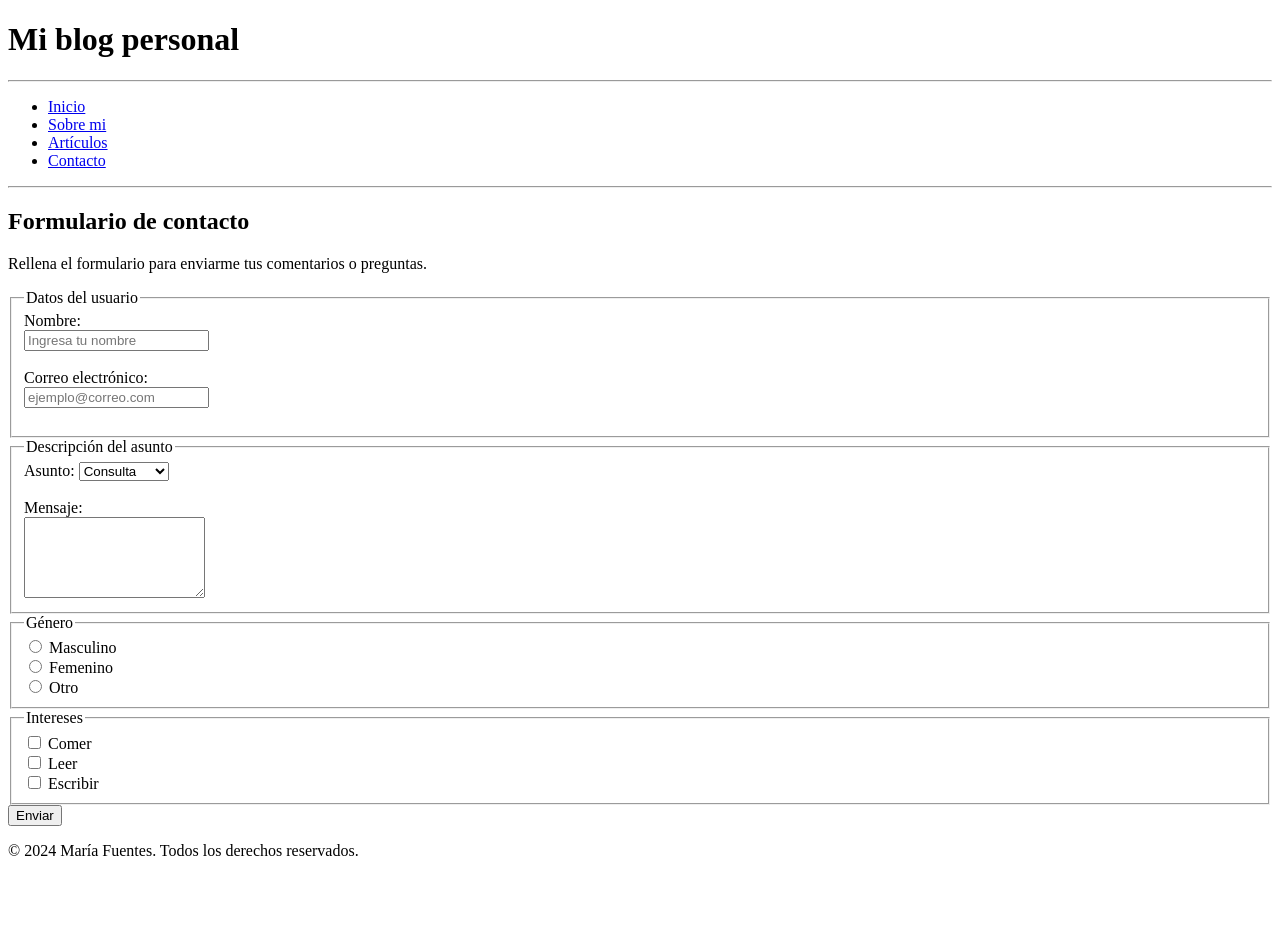
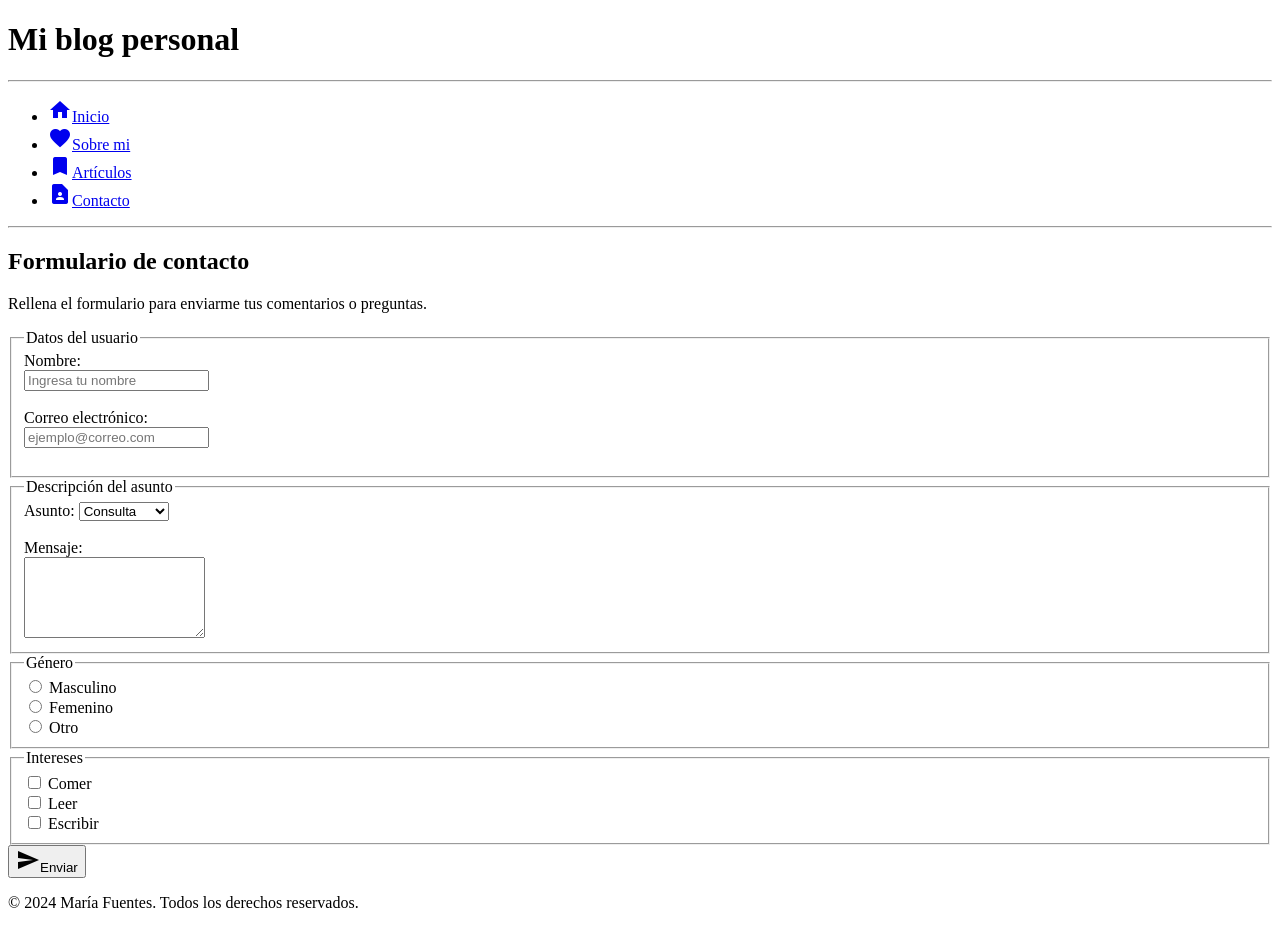
Before and after one commit to ChuchitaFuentes/SUBIR_GITHUB_PAGES, a plain HTML site: page main.html in a window 1280 px wide. Before the commit the page ends 876 px from the top, so only its background shows below. Drawn offline with Linux system fonts and the light colour scheme.

Commit message:
Agrego iconos de google fonts a mi proyecto

```diff
--- a/main.html
+++ b/main.html
@@ -9,7 +9,10 @@
     name="description" content="Una página de mi proyecto final HTML del bootcamp sobre etiquetas semántica y estructura básica de una página web"
     >
     <meta name="keywords"
-    content="HTML, etiquetas semánticas, proyecto, formulario">
+    content="HTML, etiquetas semánticas, proyecto, formulario"
+    >
+    <link rel="stylesheet" href="https://fonts.googleapis.com/icon?family=Material+Icons"
+    >
     <title>Formularios</title>
 </head>
 
@@ -19,10 +22,10 @@
         <hr>
         <nav>
             <ul>
-                <li><a href="#">Inicio</a></li>
-                <li><a href="#">Sobre mi</a></li>
-                <li><a href="#">Artículos</a></li>
-                <li><a href="#contacto">Contacto</a></li>
+                <li><a href="#"> <span class="material-icons">home</span>Inicio</a></li>
+                <li><a href="#"><span class="material-icons">favorite</span>Sobre mi</a></li>
+                <li><a href="#"><span class="material-icons">bookmark</span>Artículos</a></li>
+                <li><a href="#contacto"><span class="material-icons">contact_page</span>Contacto</a></li>
             </ul>
         </nav>
         <hr>
@@ -106,7 +109,7 @@
                     <label for="intereses-escribir">Escribir</label>
 
                 </fieldset>
-                <button type="submit">Enviar</button>
+                <button type="submit"><span class="material-icons">send</span>Enviar</button>
             </form>
         </section>
     </main>
```
